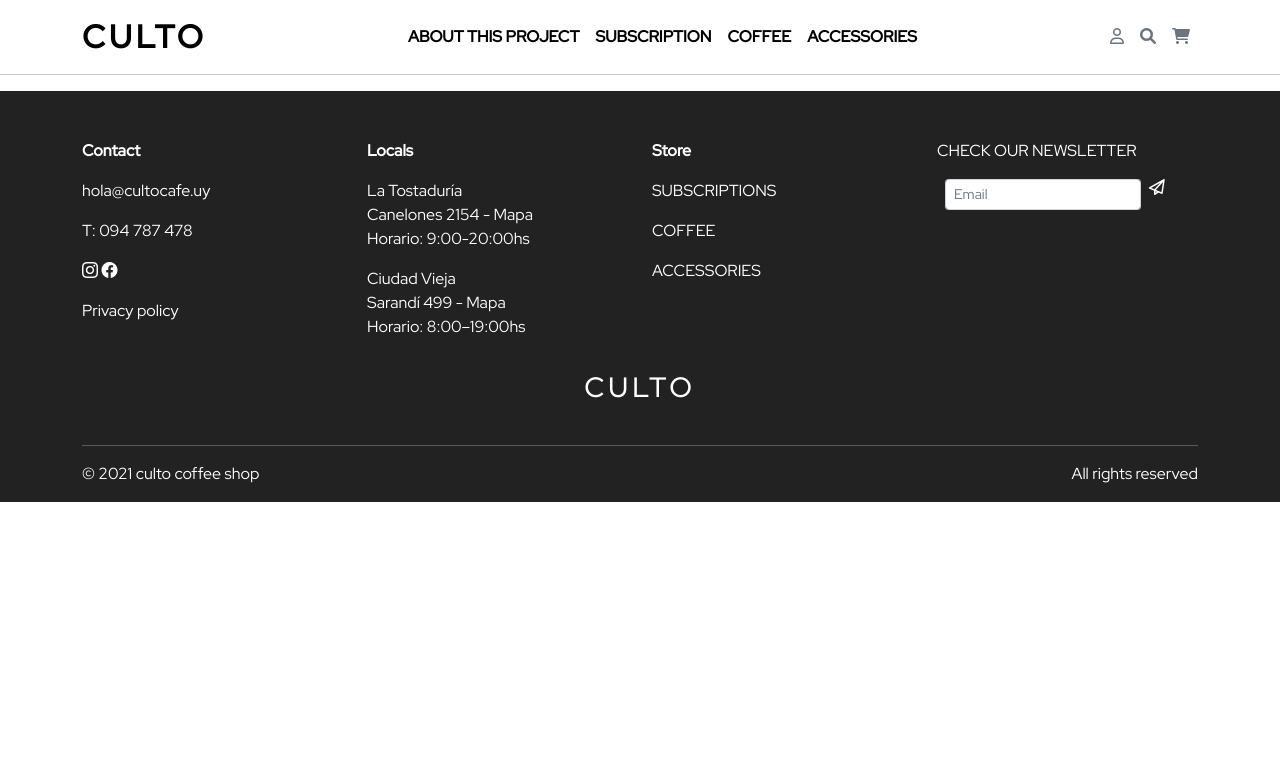
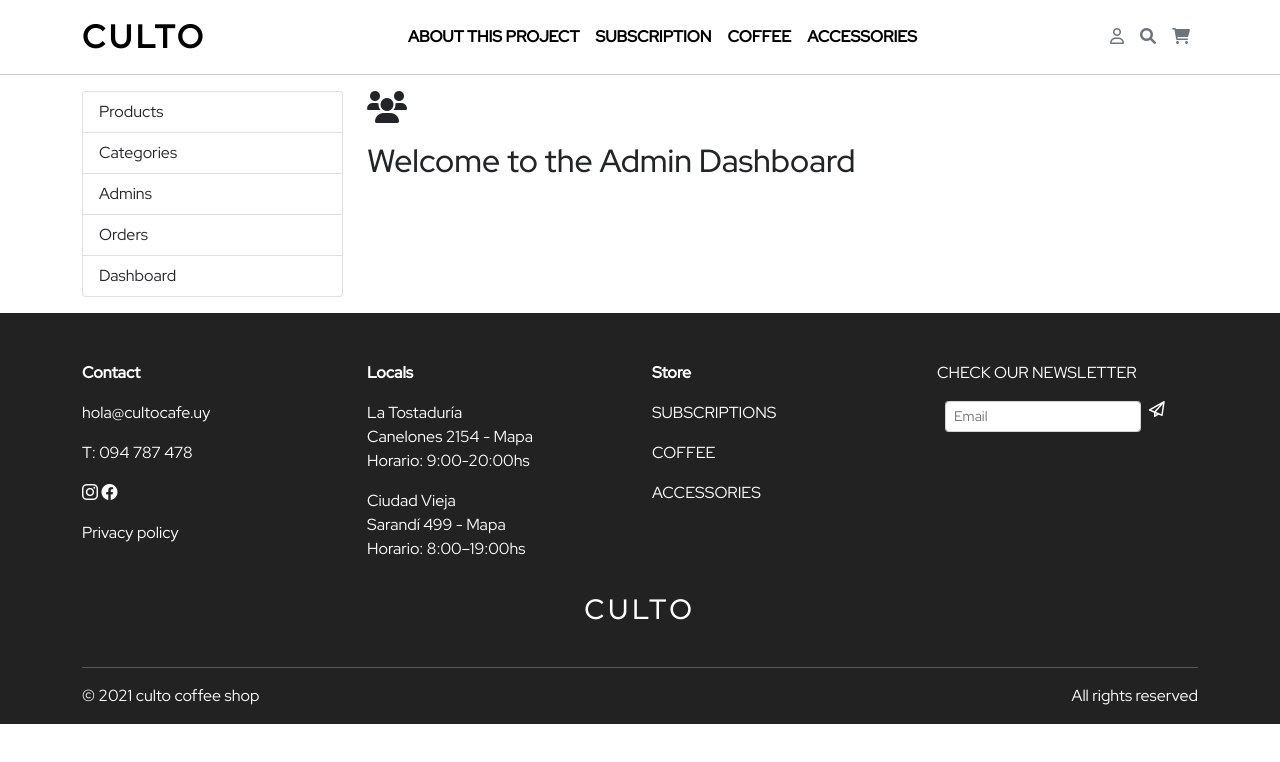
Before and after one commit to FelipeCabreraB/E-commerce-Front, a React (Create React App) app: page /admin in a window 1280 px wide. Shown: the top 762 px of the page. Built offline with nearby package versions, Linux system fonts and the light colour scheme.

Commit message:
admin menu

```diff
--- a/src/App.jsx
+++ b/src/App.jsx
@@ -16,6 +16,7 @@
 import PurchaseConfirmation from "./pages/PurchaseConfirmation";
 import DetailedProductAcc from "./pages/DetailedProductAcc";
 import AboutThisProject from "./pages/AboutThisProject";
+import AdminPage from "./pages/AdminPage";
 
 function App() {
   return (
@@ -47,6 +48,7 @@
             element={<PurchaseConfirmation />}
           />
           <Route path="/about-this-project" element={<AboutThisProject />} />
+          <Route path="/admin" element={<AdminPage />} />
         </Routes>
 
         <Footer />
--- a/src/pages/AdminPage.jsx
+++ b/src/pages/AdminPage.jsx
@@ -1,23 +1,28 @@
 import React from "react";
-import { Container, Row, Col } from "react-bootstrap";
+import { Container, Row, Col, ListGroup } from "react-bootstrap";
 
 function AdminPage() {
   return (
     <div className="admin-page">
       <Container>
-        <Row>
+        <Row className="my-3">
           {/* Menu */}
-          <Col xs={3}>
+          <Col xs={12} md={3}>
             <ListGroup>
               <ListGroup.Item>Products</ListGroup.Item>
               <ListGroup.Item>Categories</ListGroup.Item>
               <ListGroup.Item>Admins</ListGroup.Item>
               <ListGroup.Item>Orders</ListGroup.Item>
+              <ListGroup.Item>Dashboard</ListGroup.Item>
             </ListGroup>
           </Col>
 
           {/* Tables */}
-          <Col></Col>
+          <Col xs={12} md={9}>
+            <i class="fas fa-users fa-2x"></i>
+            <h2 className="py-3">Welcome to the Admin Dashboard</h2>
+            <p></p>
+          </Col>
         </Row>
       </Container>
     </div>
```
